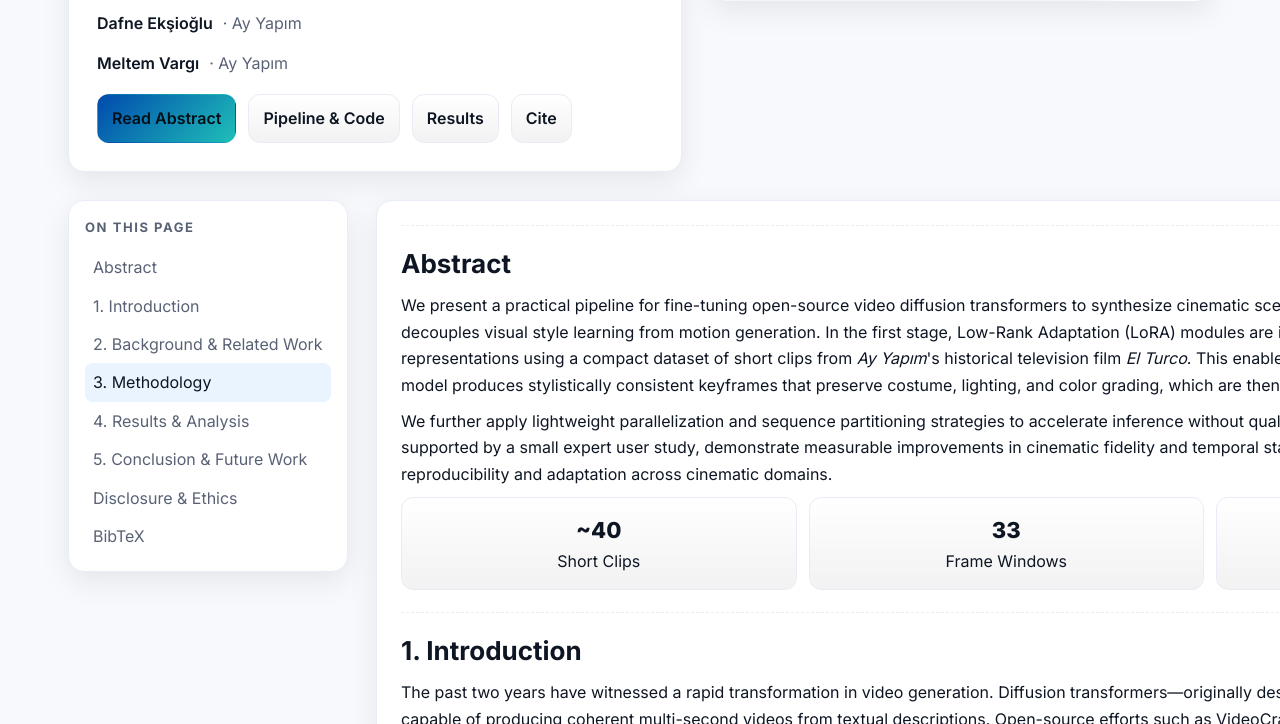
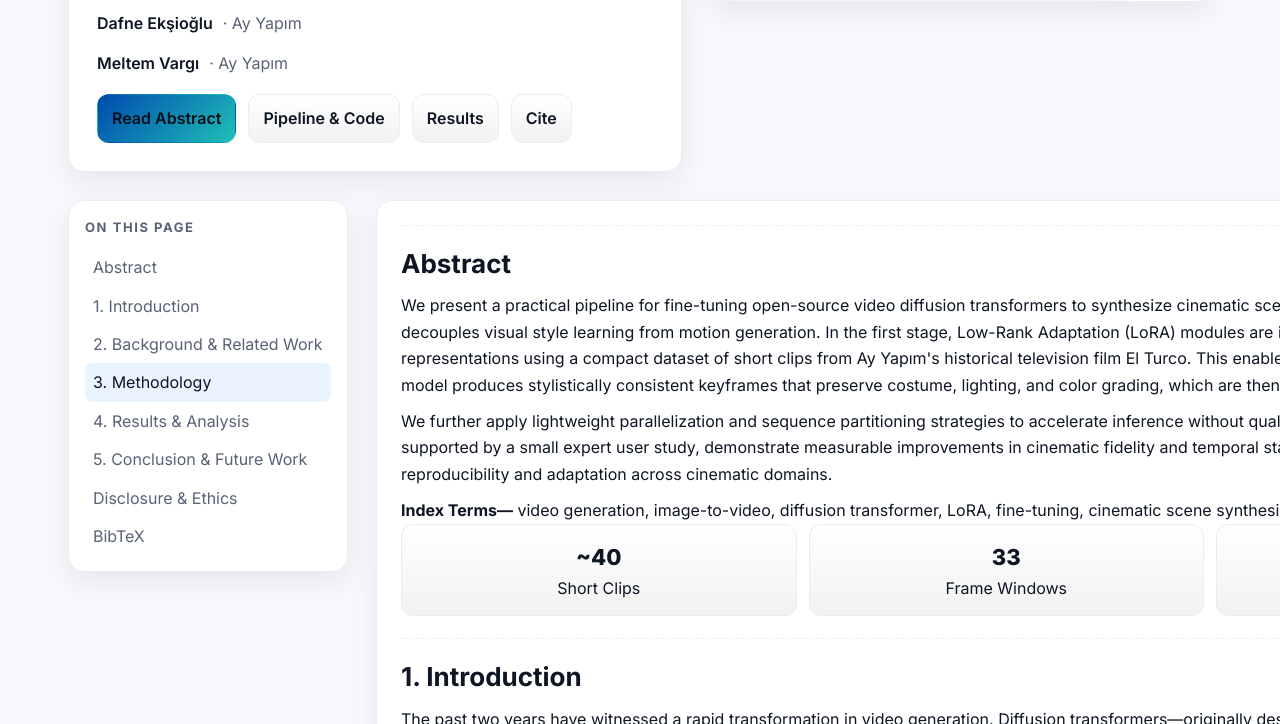
Before and after one commit to Larusajs/aydna.github.io, a plain HTML site: page index.html in a window 1280 px wide. Shown: the part 506-1230 px from the top of the page. Drawn offline with Linux system fonts and the light colour scheme.

Commit message:
Update index.html

```diff
--- a/index.html
+++ b/index.html
@@ -147,11 +147,16 @@
         <section id="abstract">
             <h2>Abstract</h2>
             <p>
-            We present a practical pipeline for fine-tuning open-source video diffusion transformers to synthesize cinematic scenes for television and film production from small datasets. The proposed two-stage process decouples visual style learning from motion generation. In the first stage, Low-Rank Adaptation (LoRA) modules are integrated into the cross-attention layers of the Wan2.1 I2V-14B model to adapt its visual representations using a compact dataset of short clips from <em>Ay Yapım</em>'s historical television film <em>El Turco</em>. This enables efficient domain transfer within hours on a single GPU. In the second stage, the fine-tuned model produces stylistically consistent keyframes that preserve costume, lighting, and color grading, which are then temporally expanded into coherent 720p sequences through the model's video decoder.
+                We present a practical pipeline for fine-tuning open-source video diffusion transformers to synthesize cinematic scenes for television and film production from small datasets. The proposed two-stage process decouples visual style learning from motion generation. In the first stage, Low-Rank Adaptation (LoRA) modules are integrated into the cross-attention layers of the Wan2.1 I2V-14B model to adapt its visual representations using a compact dataset of short clips from Ay Yapım's historical television film El Turco. This enables efficient domain transfer within hours on a single GPU. In the second stage, the fine-tuned model produces stylistically consistent keyframes that preserve costume, lighting, and color grading, which are then temporally expanded into coherent 720p sequences through the model's video decoder.
             </p>
             <p>
                 We further apply lightweight parallelization and sequence partitioning strategies to accelerate inference without quality degradation. Quantitative and qualitative evaluations using FVD, CLIP-SIM, and LPIPS metrics, supported by a small expert user study, demonstrate measurable improvements in cinematic fidelity and temporal stability over the base model. The complete training and inference pipeline is released to support reproducibility and adaptation across cinematic domains.
             </p>
+
+            <div class="index-terms">
+                <strong>Index Terms—</strong> video generation, image-to-video, diffusion transformer, LoRA, fine-tuning, cinematic scene synthesis, multi-GPU inference, fully sharded data parallelism, computational efficiency
+            </div>
+
             <div class="kpis">
                 <div class="k"><div class="n">~40</div><div>Short Clips</div></div>
                 <div class="k"><div class="n">33</div><div>Frame Windows</div></div>
```
Lines whose indentation alone changed are shown as unchanged.
